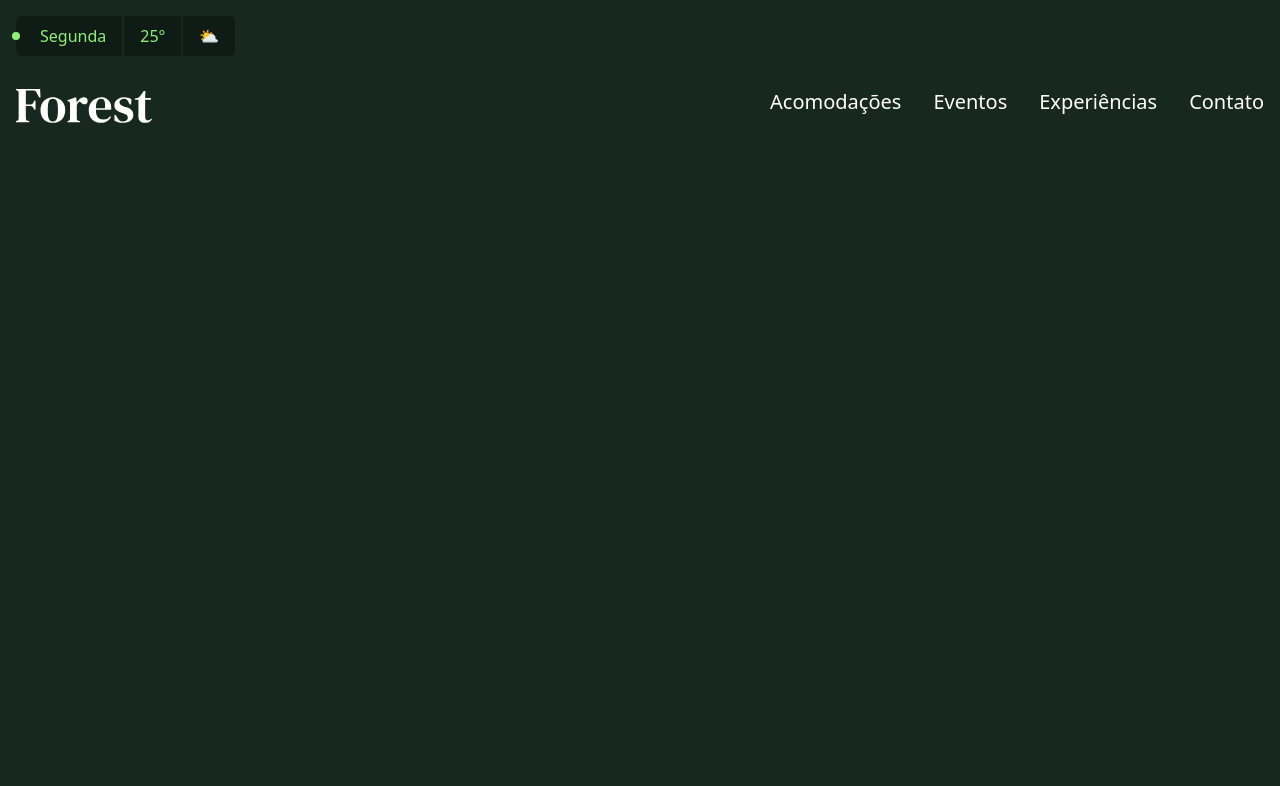
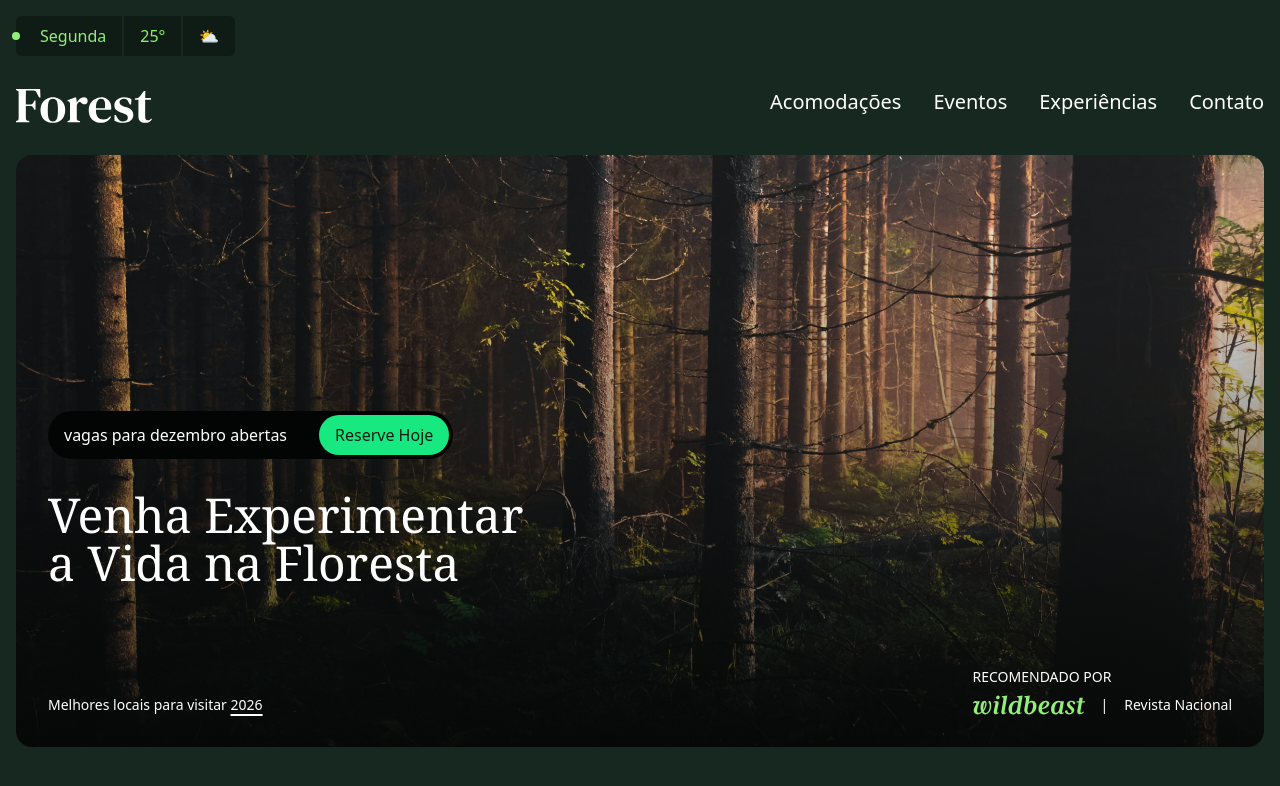
Before and after one commit to Lucarim/Forest, a website: page src/index.html in a window 1280 px wide. Drawn offline with Linux system fonts and the light colour scheme.

Commit message:
introducao desktop

```diff
--- a/src/index.html
+++ b/src/index.html
@@ -9,7 +9,7 @@
   <title>Forest</title>
 </head>
 
-<body class="bg-verde-800 font-sans">
+<body class="bg-verde-800 font-sans mb-96">
   <div class="container mt-4 flex justify-center md:justify-start">
     <div class="inline-flex items-center rounded-md bg-verde-900">
       <span class="size-2 bg-verde-300 block rounded-full relative -left-1"></span>
@@ -31,6 +31,27 @@
       </ul>
     </nav>
   </header>
+  <main class="container">
+    <div class="text-white pt-64 px-8 pb-8 relative rounded-2xl overflow-hidden bg-gradient-to-t from-verde-950/80">
+      <img class="absolute inset-0 size-full object-cover -z-10" src="./img/floresta.jpg" alt="floresta">
+      <div class="bg-verde-950 inline-flex items-center gap-8 py-1 pr-1 pl-4 mb-8 rounded-full">
+        vagas para dezembro abertas
+        <a class="bg-verde-400 text-verde-900 py-2 px-4 inline-block rounded-full" href="">Reserve Hoje</a>
+      </div>
+      <h1 class="font-serif text-balance max-w-screen-sm text-5xl mb-20">Venha Experimentar a Vida na Floresta</h1>
+      <div class="text-sm flex justify-between items-end">
+        <p>Melhores locais para visitar <a class="underline decoration-2 underline-offset-4 hover:no-underline" href="./">2026</a></p>
+        <div>
+          <p class="uppercase mb-2">Recomendado por</p>
+          <p class="flex items-center gap-4">
+            <img class="w-28" src="./img/parceiros/wildbeast.svg" alt="Widlbeast">
+            <span>|</span>
+            Revista Nacional
+          </p>
+        </div>
+      </div>
+    </div>
+  </main>
 </body>
 
 </html>
```
Also changed, not shown: src/output.css.
